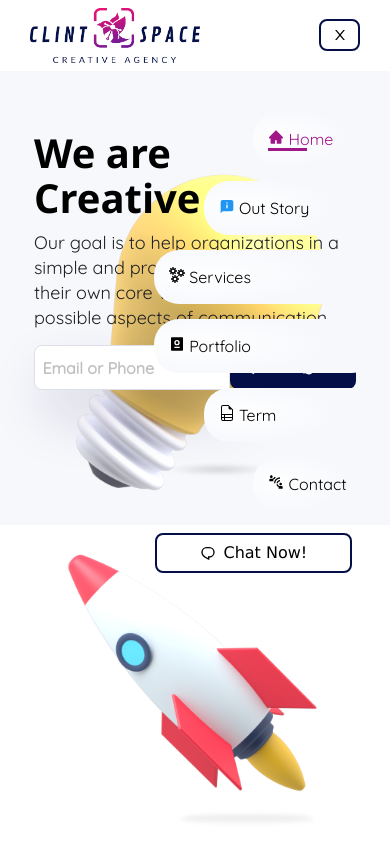
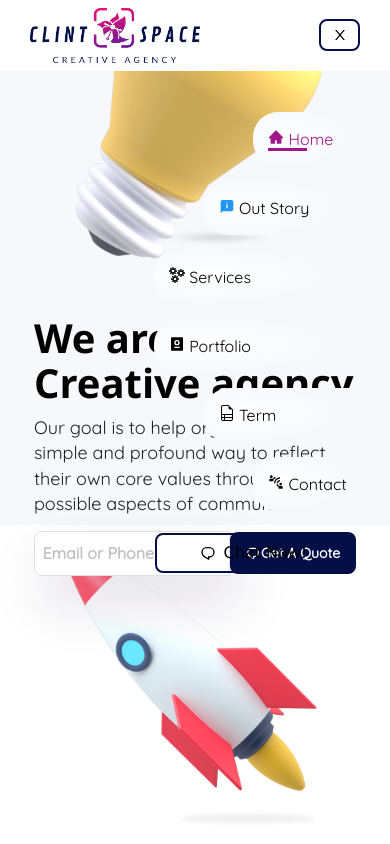
Before and after one commit to clintspace/official-site, a React (Create React App) app in the folder clintspace/: page / in a window 390 px wide. Shown: the top 844 px of the page. Built offline with nearby package versions, Linux system fonts and the light colour scheme; a web font is replaced by a local one.

Commit message:
intro component alignment issue solved 😇⚙

```diff
--- a/clintspace/src/App.css
+++ b/clintspace/src/App.css
@@ -174,11 +174,9 @@
         padding: 1rem;
         width: 50%;
         border-radius: 25px;
-    background: radial-gradient(
-      100% 104.57% at 23.13% 47.05%,
+        background: radial-gradient(100% 104.57% at 23.13% 47.05%,
                 #ffffff 0%,
-      #f6f8fc 52.95%
-    );
+                #f6f8fc 52.95%);
         align-items: center;
     }
 
@@ -339,8 +337,12 @@
 }
 
 @media screen and (max-width: 850px) {
+    .intro {
+        align-items: center;
+        flex-direction: column-reverse;
+    }
+
     .introImage {
-    position: absolute;
         top: 20%;
     }
 
@@ -492,6 +494,7 @@
 .footer {
     width: 100%;
 }
+
 .textRow h2 {
     font-size: 32px;
 }
--- a/clintspace/src/components/Home.jsx
+++ b/clintspace/src/components/Home.jsx
@@ -11,9 +11,7 @@
       <Header />
       <IntroComponent />
       <OurStories />
-
       <Services />
-
       <Footer />
     </>
 
```
Lines whose indentation alone changed are shown as unchanged.
